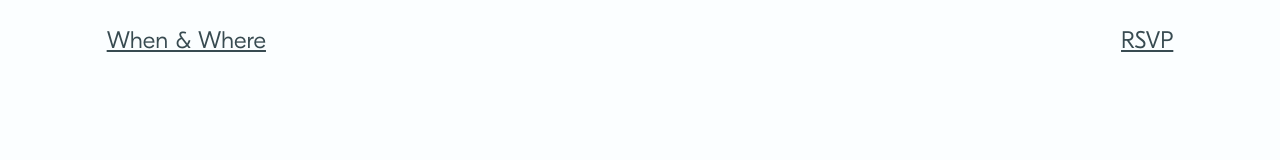
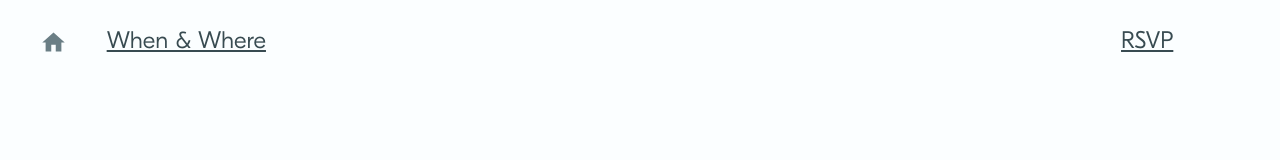
Before and after one commit to WeHateNick/nico-and-nadejda-wedding, a Next.js app: page / in a window 1280 px wide. Shown: the top 160 px of the page. Built offline with nearby package versions, Linux system fonts and the light colour scheme.

Commit message:
home link

```diff
--- a/components/Navigation/Navigation.jsx
+++ b/components/Navigation/Navigation.jsx
@@ -2,6 +2,7 @@ import { useState, useEffect } from "react";
 import styles from "./Navigation.module.scss";
 import classNames from "classnames/bind";
 import Link from "next/link";
+import HomeIcon from "@material-ui/icons/Home";
 
 export default function Navigation() {
   const cx = classNames.bind(styles);
@@ -18,6 +19,11 @@ export default function Navigation() {
 
   return (
     <nav className={cx("navigation", { "navigation--scrolled": offset > 10 })}>
+      <span className={styles.navigation__home}>
+        <Link href="/" alt="home" passHref>
+          <HomeIcon />
+        </Link>
+      </span>
       <span className={cx("navigation__when", "navigation__link")}>
         <Link href="/getting-there" alt="When and where">
           When &amp; Where
--- a/components/Navigation/Navigation.module.scss
+++ b/components/Navigation/Navigation.module.scss
@@ -22,6 +22,9 @@
   &:hover {
     opacity: 1;
     transition: all 200ms var.$ease-in--quint;
+    .navigation__home {
+      opacity: 1;
+    }
   }
   a:hover {
     color: var.$color--background--accent;
@@ -32,4 +35,13 @@
     box-shadow: var.$shadow--medium;
     grid-auto-rows: unset;
   }
+  &__home {
+    margin: 0.6em auto 0;
+    color: var.$color--gray;
+    opacity: 0;
+    &:hover {
+      cursor: pointer;
+      color: var.$color--action;
+    }
+  }
 }
```
